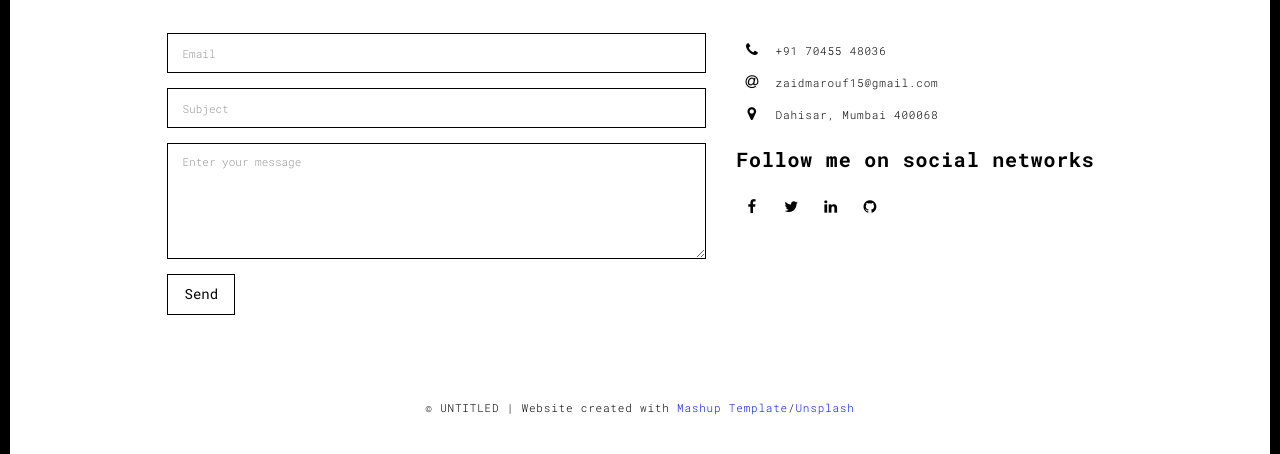
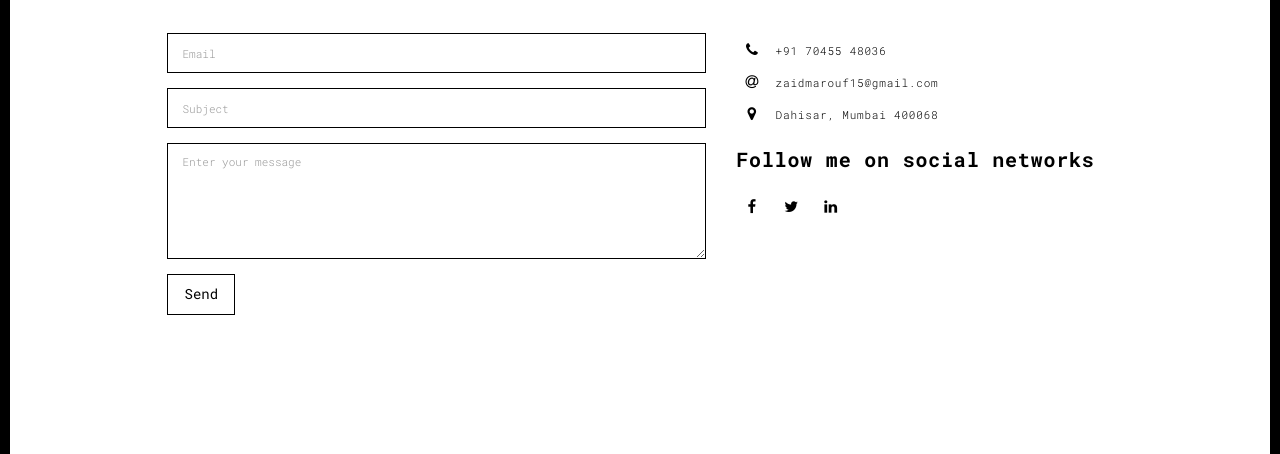
Before and after one commit to Zaid-007/portfolio, a Flask app: page /contact.html in a window 1280 px wide. Shown: the part 169-623 px from the top of the page. Run offline with Flask 2, Linux system fonts and the light colour scheme; some libraries are stand-ins or nearby versions.

Commit message:
portfolio website

```diff
--- a/templates/contact.html
+++ b/templates/contact.html
@@ -103,10 +103,6 @@
                       </a>
                       <a href="https://www.linkedin.com/in/zaid-marouf/" title="" class="fa-icon">
                         <i class="fa fa-linkedin"></i>
-                      </a>
-                      <a href="https://github.com/Zaid-007" title="" class="fa-icon">
-                        <i class="fa fa-github"></i>
-                      </a>
 
                     </div>
                   </div>
```
